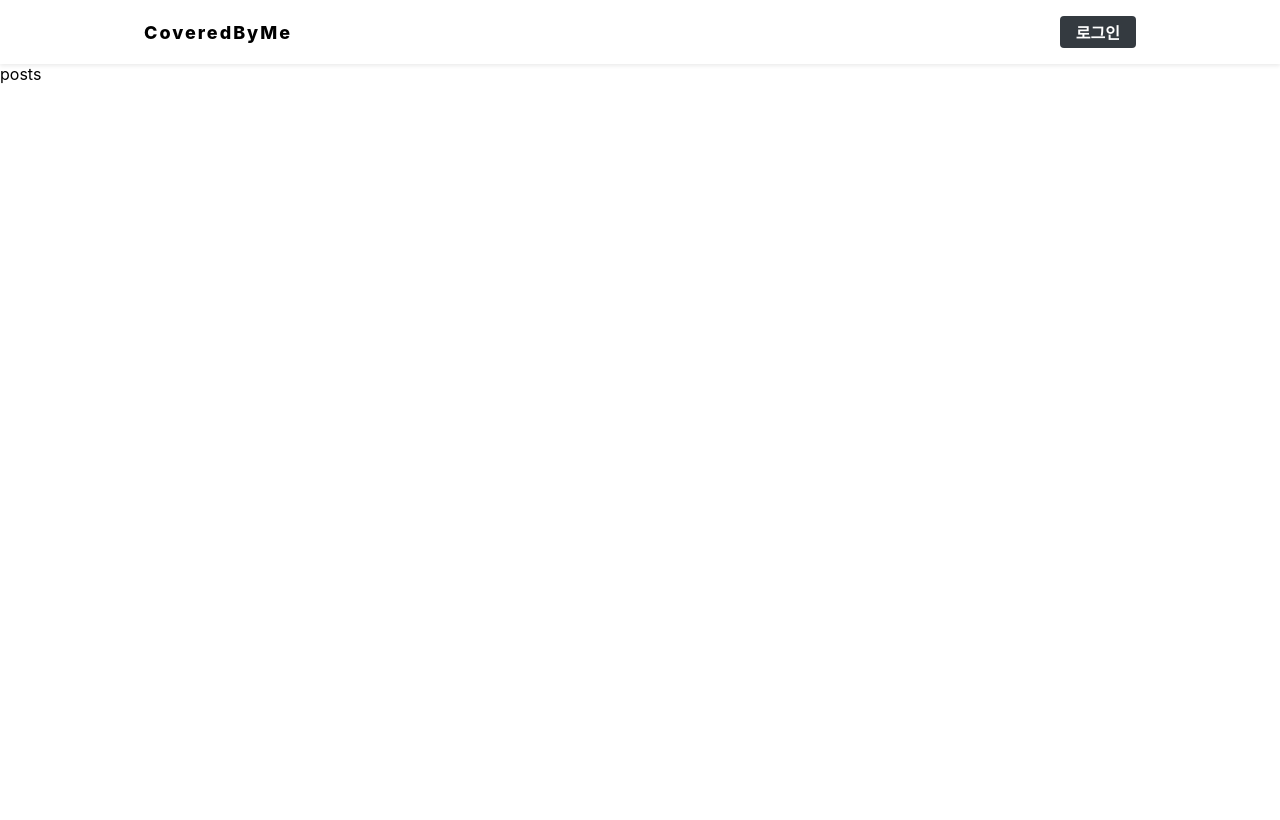
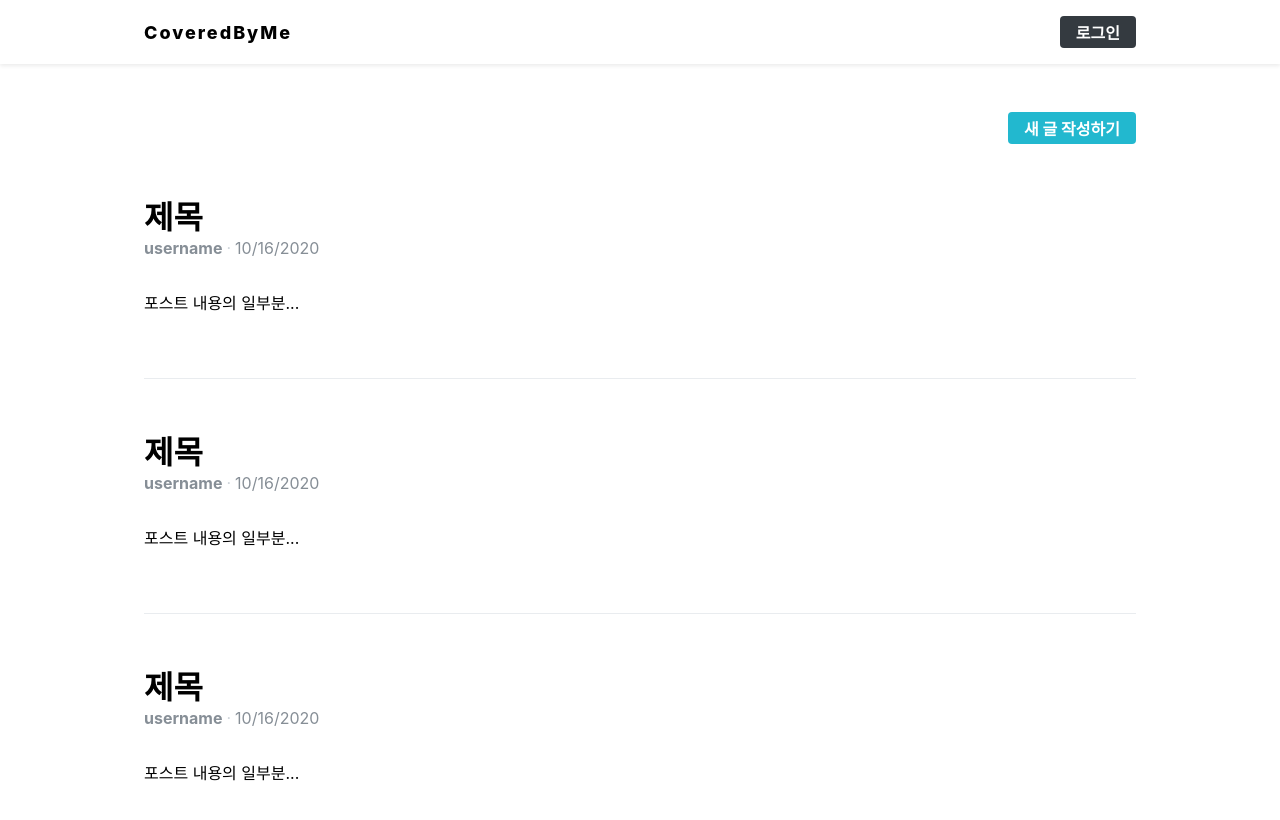
Before and after one commit to 6un5og/coverbyme-frontend, a React (Create React App) app: page / in a window 1280 px wide. Shown: the top 820 px of the page. Built offline with nearby package versions, Linux system fonts and the light colour scheme.

Commit message:
postlist UI

```diff
--- a/jsconfig.json
+++ b/jsconfig.json
@@ -1,3 +1,4 @@
+// TODO: jsconfig
 {
     "compilerOptions": {
       "target": "es6",
--- /dev/null
+++ b/src/components/common/SubInfo.js
@@ -0,0 +1,35 @@
+import React from 'react';
+import styled, { css } from 'styled-components';
+import { Link } from 'react-router-dom';
+import palette from '../../lib/styles/palette';
+
+const SubInfoBlock = styled.div`
+  ${(props) =>
+    props.hasMarginTop &&
+    css`
+      margin-top: 1rem;
+    `}
+  color: ${palette.gray[6]};
+
+  span + span:before {
+    color: ${palette.gray[4]};
+    padding-left: 0.25rem;
+    padding-right: 0.25rem;
+    content: '\\b7';
+  }
+`;
+
+const SubInfo = ({ username, publishedDate, hasMarginTop }) => {
+  return (
+    <SubInfoBlock hasMarginTop={hasMarginTop}>
+      <span>
+        <b>
+          <Link to={`/@${username}`}>{username}</Link>
+        </b>
+      </span>
+      <span>{new Date(publishedDate).toLocaleDateString()}</span>
+    </SubInfoBlock>
+  );
+};
+
+export default SubInfo;
--- /dev/null
+++ b/src/components/post/PostViewer.js
@@ -0,0 +1,67 @@
+import React from 'react';
+import styled from 'styled-components';
+import palette from '../../lib/styles/palette';
+import Responsive from '../common/Responsive';
+
+const PostViewerBlock = styled(Responsive)`
+  margin-top: 4rem;
+`;
+const PostHead = styled.div`
+  border-bottom: 1px solid ${palette.gray[2]};
+  padding-bottom: 3rem;
+  margin-bottom: 3rem;
+  h1 {
+    font-size: 3rem;
+    line-height: 1.5;
+    margin: 0;
+  }
+`;
+const SubInfo = styled.div`
+    margin-top: 1rem;
+    color: ${palette.gray[6]};
+
+    span + span:before {
+        color: ${palette.gray[6]}
+        padding-left: 0.25rem;
+        padding-right: 0.25rem;
+        content: '\\B7';
+    }
+`;
+
+const PostContent = styled.div`
+  font-size: 1.3125rem;
+  color: ${palette.gray[8]};
+`;
+
+const PostViewer = ({ post, error, loading }) => {
+  if (error) {
+    if (error.response && error.response.status === 404) {
+      return <PostViewerBlock>존재하지 않는 포스트입니다.</PostViewerBlock>;
+    }
+    return <PostViewerBlock>오류 발생!</PostViewerBlock>;
+  }
+
+  if (loading || !post) {
+    return null;
+  }
+  // TODO: get link, des, ori_singer, ori_title
+  const { title, user, publishedDate } = post;
+  return (
+    <PostViewerBlock>
+      <PostHead>
+        <h1>{title}</h1>
+        <SubInfo>
+          <span>
+            <b>{user.username}</b>
+          </span>
+          <span>{new Date(publishedDate).toLocaleDateString()}</span>
+        </SubInfo>
+      </PostHead>
+      <PostContent /* TODO:body of post */
+        dangerouslySetInnerHTML={{ __html: '<p>HTML <b>내용</b>입니다.</p>' }}
+      />
+    </PostViewerBlock>
+  );
+};
+
+export default PostViewer;
--- /dev/null
+++ b/src/components/posts/PostList.js
@@ -0,0 +1,68 @@
+import React from 'react';
+import styled from 'styled-components';
+import Responsive from '../common/Responsive';
+import Button from '../common/Button';
+import palette from '../../lib/styles/palette';
+import SubInfo from '../common/SubInfo';
+
+const PostListBlock = styled(Responsive)`
+  margin-top: 3rem;
+`;
+
+const WritePostButtonWrapper = styled.div`
+  display: flex;
+  justify-content: flex-end;
+  margin-bottom: 3rem;
+`;
+
+const PostItemBlock = styled.div`
+  padding-top: 3rem;
+  padding-bottom: 3rem;
+  &:first-child {
+    padding-top: 0;
+  }
+  & + & {
+    border-top: 1px solid ${palette.gray[2]};
+  }
+
+  h2 {
+    font-size: 2rem;
+    margin-bottom: 0;
+    margin-top: 0;
+    &:hover {
+      color: ${palette.gray[6]};
+    }
+  }
+  p {
+    margin-top: 2rem;
+  }
+`;
+
+const PostItem = () => {
+  return (
+    <PostItemBlock>
+      <h2>제목</h2>
+      <SubInfo username="username" publishedDate={new Date()} />
+      <p>포스트 내용의 일부분...</p>
+    </PostItemBlock>
+  );
+};
+
+const PostList = () => {
+  return (
+    <PostListBlock>
+      <WritePostButtonWrapper>
+        <Button cyan to="/write">
+          새 글 작성하기
+        </Button>
+      </WritePostButtonWrapper>
+      <div>
+        <PostItem />
+        <PostItem />
+        <PostItem />
+      </div>
+    </PostListBlock>
+  );
+};
+
+export default PostList;
--- /dev/null
+++ b/src/containers/post/PostViewerContainer.js
@@ -0,0 +1,26 @@
+import React, { useEffect } from 'react';
+import { useDispatch, useSelector } from 'react-redux';
+import { withRouter } from 'react-router-dom';
+import { readPost, unloadPost } from '../../modules/post';
+import PostViewer from '../../components/post/PostViewer';
+
+const PostViewerContainer = ({ match }) => {
+  const { postId } = match.params;
+  const dispatch = useDispatch();
+  const { post, error, loading } = useSelector(({ post, loading }) => ({
+    post: post.post,
+    error: post.error,
+    loading: loading['post/READ_POST'],
+  }));
+
+  useEffect(() => {
+    dispatch(readPost(postId));
+    return () => {
+      dispatch(unloadPost());
+    };
+  }, [dispatch, postId]);
+
+  return <PostViewer post={post} loading={loading} error={error} />;
+};
+
+export default withRouter(PostViewerContainer);
--- a/src/lib/api/posts.js
+++ b/src/lib/api/posts.js
@@ -14,3 +14,5 @@ export const writePost = ({
     originalTitle,
     originalSinger,
   });
+
+export const readPost = (id) => client.get(`/api/posts/${id}`);
--- a/src/modules/index.js
+++ b/src/modules/index.js
@@ -4,16 +4,18 @@ import auth, { authSaga } from './auth';
 import loading from './loading';
 import user, { userSaga } from './user';
 import write, { writeSaga } from './write';
+import post, { postSaga } from './post';
 
 const rootReducer = combineReducers({
   auth,
   loading,
   user,
   write,
+  post,
 });
 
 export function* rootSaga() {
-  yield all([authSaga(), userSaga(), writeSaga()]);
+  yield all([authSaga(), userSaga(), writeSaga(), postSaga()]);
 }
 
 export default rootReducer;
--- /dev/null
+++ b/src/modules/post.js
@@ -0,0 +1,43 @@
+import { createAction, handleActions } from 'redux-actions';
+import createRequestSaga, {
+  createRequestActionTypes,
+} from '../lib/createRequestSaga';
+import * as postsAPI from '../lib/api/posts';
+import { takeLatest } from 'redux-saga/effects';
+
+const [
+  READ_POST,
+  READ_POST_SUCCESS,
+  READ_POST_FAILURE,
+] = createRequestActionTypes('post/READ_POST');
+const UNLOAD_POST = 'post/UNLOAD_POST';
+
+export const readPost = createAction(READ_POST, (id) => id);
+export const unloadPost = createAction(UNLOAD_POST);
+
+const readPostSaga = createRequestSaga(READ_POST, postsAPI.readPost);
+export function* postSaga() {
+  yield takeLatest(READ_POST, readPostSaga);
+}
+
+const initialState = {
+  post: null,
+  error: null,
+};
+
+const post = handleActions(
+  {
+    [READ_POST_SUCCESS]: (state, { payload: post }) => ({
+      ...state,
+      post,
+    }),
+    [READ_POST_FAILURE]: (state, { payload: error }) => ({
+      ...state,
+      error,
+    }),
+    [UNLOAD_POST]: () => initialState,
+  },
+  initialState,
+);
+
+export default post;
--- a/src/pages/PostListPage.js
+++ b/src/pages/PostListPage.js
@@ -1,11 +1,12 @@
 import React from 'react';
+import PostList from '../components/posts/PostList';
 import HeaderContainer from '../containers/common/HeaderContainer';
 
 const PostListPage = () => {
   return (
     <>
       <HeaderContainer />
-      <div>posts</div>
+      <PostList />
     </>
   );
 };
--- a/src/pages/PostPage.js
+++ b/src/pages/PostPage.js
@@ -1,7 +1,14 @@
 import React from 'react';
+import HeaderContainer from '../containers/common/HeaderContainer';
+import PostViewerContainer from '../containers/post/PostViewerContainer';
 
 const PostPage = () => {
-  return <div>Post</div>;
+  return (
+    <>
+      <HeaderContainer />
+      <PostViewerContainer />
+    </>
+  );
 };
 
 export default PostPage;
```
